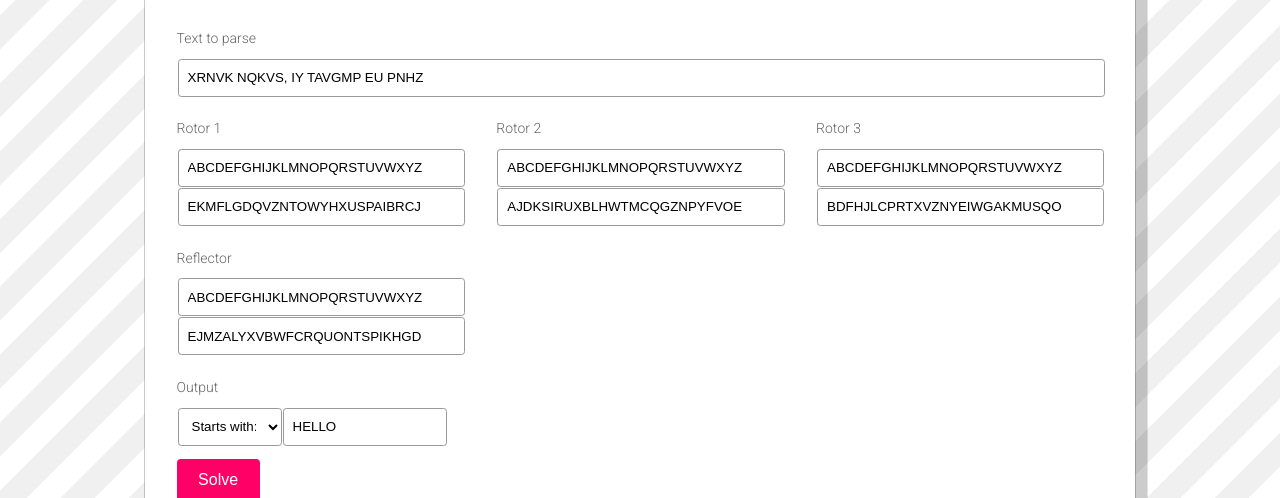
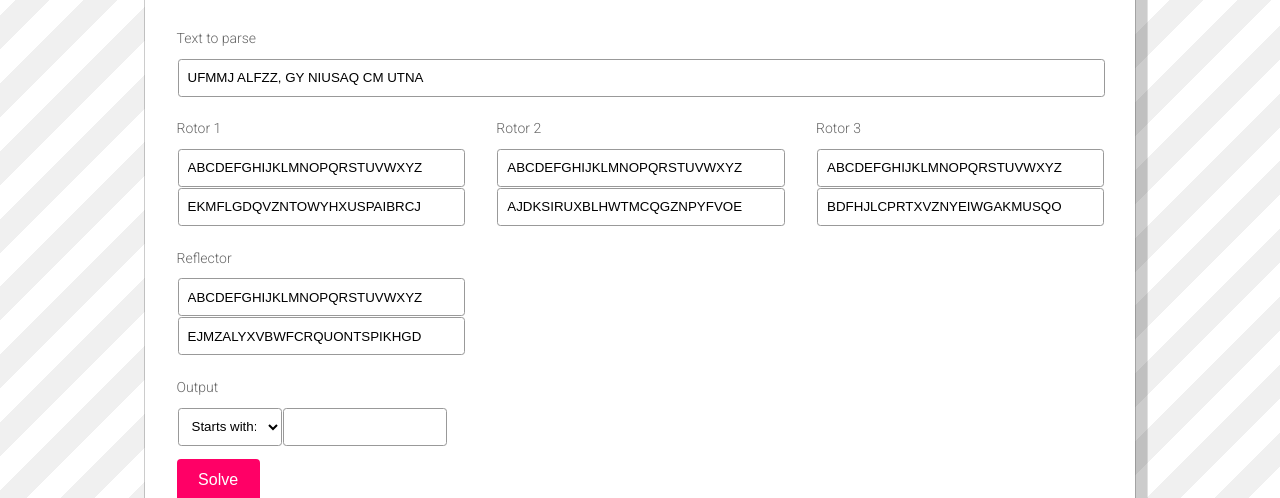
Before and after one commit to shakyjake/js-enigma, a plain HTML site: page index.html in a window 1280 px wide. Shown: the part 96-594 px from the top of the page. Drawn offline with Linux system fonts and the light colour scheme.

Commit message:
Update index.html
Update demo to work with latest version

```diff
--- a/index.html
+++ b/index.html
@@ -292,7 +292,7 @@
 
 					<p>
 						<label for="Input">Text to parse</label>
-						<input type="text" name="Input" id="Input" value="XRNVK NQKVS, IY TAVGMP EU PNHZ" />
+						<input type="text" name="Input" id="Input" value="UFMMJ ALFZZ, GY NIUSAQ CM UTNA" />
 					</p>
 
 					<div class="rotors">
@@ -357,7 +357,7 @@
 									<option value="Contains">Contains:</option>
 									<option value="StartsWith" selected>Starts with:</option>
 								</select>
-								<input type="text" name="Match" id="Match" style="width: 10.8em;" value="HELLO" />
+								<input type="text" name="Match" id="Match" style="width: 10.8em;" value="" />
 							</p>
 
 						</div>
```
